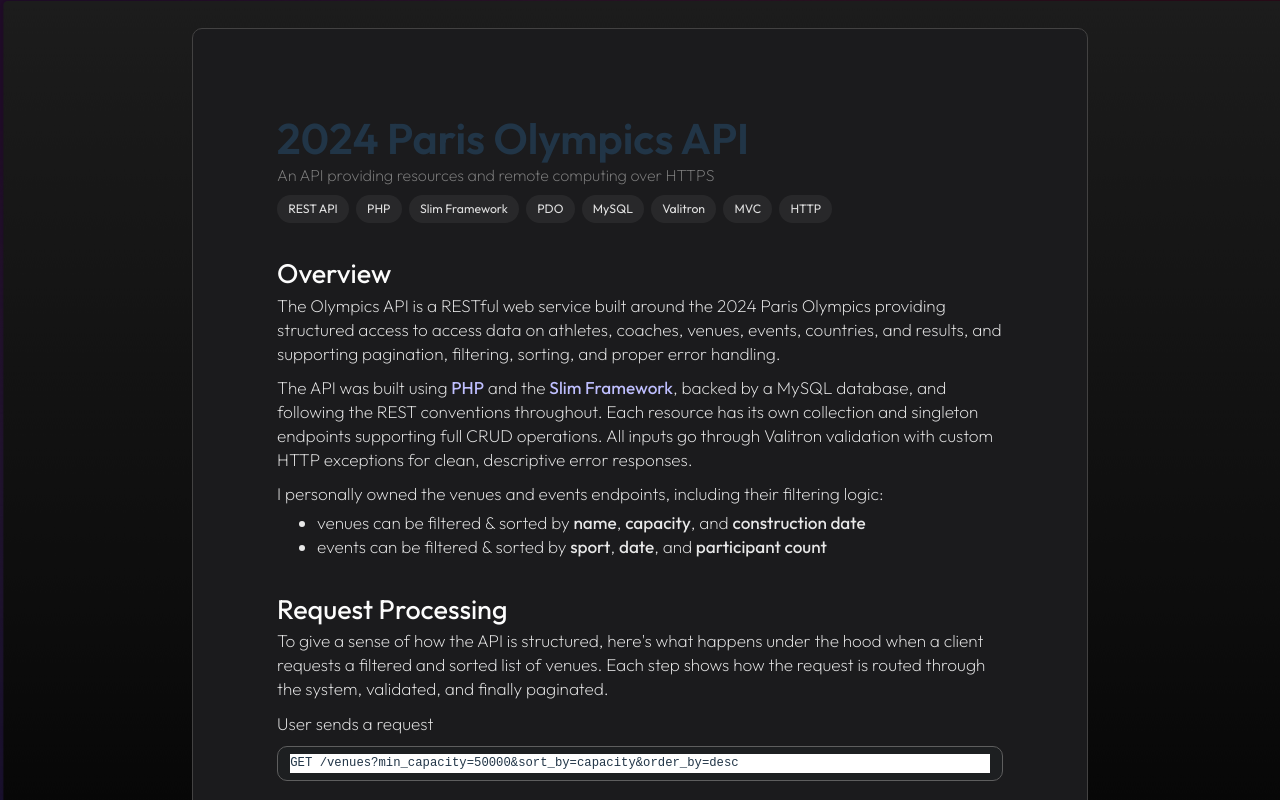
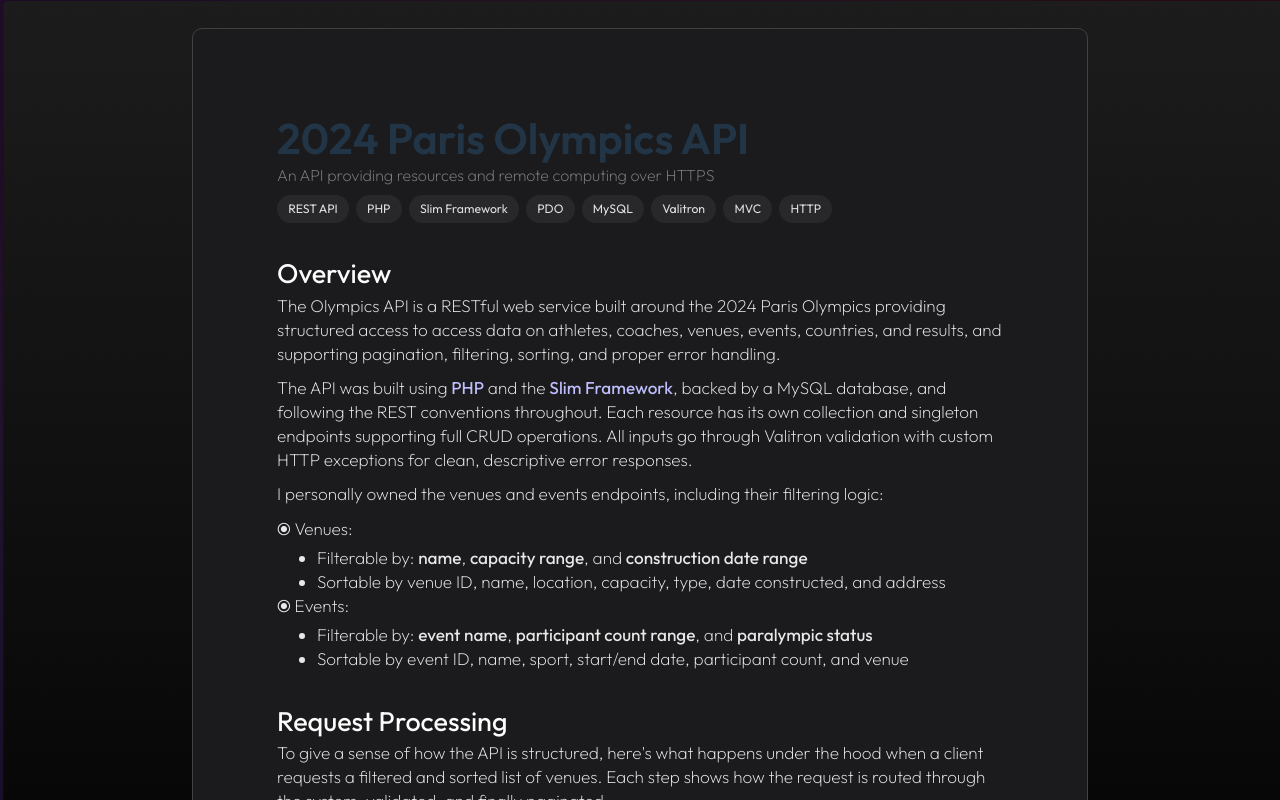
Before and after one commit to hedi3489/my-portfolio, a React (Vite) app: page /projects/olympics-api in a window 1280 px wide. Shown: the top 800 px of the page. Built offline with nearby package versions, Linux system fonts and the light colour scheme.

Commit message:
Updating Request Processing section

```diff
--- a/src/components/APIProject.jsx
+++ b/src/components/APIProject.jsx
@@ -47,15 +47,26 @@ function APIProjectPage() {
                     <TextSection className="text-section" title="Overview"
                         paragraphs={[
                             <>The Olympics API is a RESTful web service built around the 2024 Paris Olympics providing structured access to access data on athletes, coaches, venues, events, countries, and results, and supporting pagination, filtering, sorting, and proper error handling.</>,
-                            <>The API was built using <b style={{color: '#bfbfff'}}>PHP</b> and the <b style={{color: '#bfbfff'}}>Slim Framework</b>, backed by a MySQL database, and following the REST conventions throughout. Each resource has its own collection and singleton endpoints supporting full CRUD operations. All inputs go through Valitron validation with custom HTTP exceptions for clean, descriptive error responses.</>
+                            <>The API was built using <b style={{ color: '#bfbfff' }}>PHP</b> and the <b style={{ color: '#bfbfff' }}>Slim Framework</b>, backed by a MySQL database, and following the REST conventions throughout. Each resource has its own collection and singleton endpoints supporting full CRUD operations. All inputs go through Valitron validation with custom HTTP exceptions for clean, descriptive error responses. </>
+                        ]}
+                    />
+                    <p>I personally owned the venues and events endpoints, including their filtering logic:</p>
+
+                    <BulletList
+                        intro="⦿ Venues:"
+                        items={[
+                            <>Filterable by: <b>name</b>, <b>capacity range</b>, and <b>construction date range</b></>,
+                            <>Sortable by venue ID, name, location, capacity, type, date constructed, and address</>,
                         ]}
                     />
                     <BulletList
-                    intro='I personally owned the venues and events endpoints, including their filtering logic:'
-                    items={[
-                        <>venues can be filtered & sorted by <b>name</b>, <b>capacity</b>, and <b>construction date</b></>,
-                        <> events can be filtered & sorted by <b>sport</b>, <b>date</b>, and <b>participant count</b></>
-                    ]} />
+                        intro="⦿ Events:"
+                        items={[
+                            <>Filterable by: <b>event name</b>, <b>participant count range</b>, and <b>paralympic status</b></>,
+                            <>Sortable by event ID, name, sport, start/end date, participant count, and venue</>
+                        ]}
+                    />
+
 
                     <TextSection
                         title="Request Processing"
```
